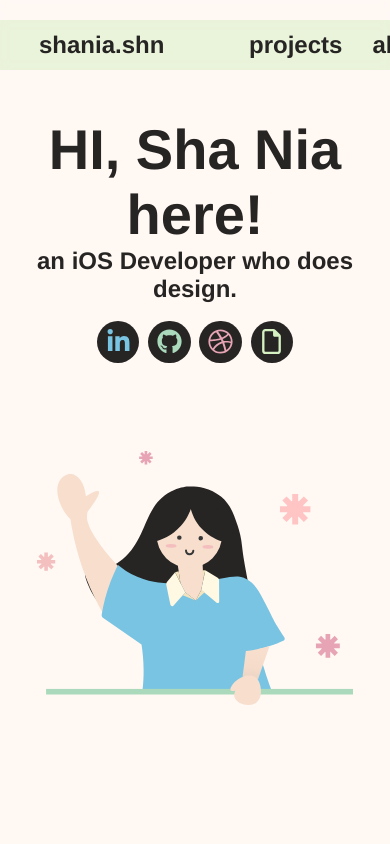
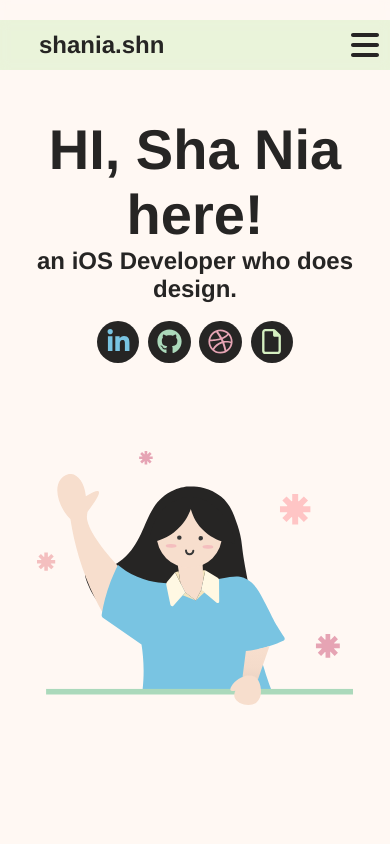
Before and after one commit to shaniashn/shaniashn.github.io, a Vue app: page / in a window 390 px wide. Shown: the top 844 px of the page. Built offline with nearby package versions, Linux system fonts and the light colour scheme.

Commit message:
feat: add responsive menu interface

```diff
--- a/src/components/HomePage.vue
+++ b/src/components/HomePage.vue
@@ -2,8 +2,7 @@
   <WelcomeView />
   <PortfolioView />
   <AboutPage />
-  <!--
-  <FooterView /> -->
+  <FooterView />
   <Nav />
 </template>
 
@@ -12,7 +11,7 @@ import Nav from './NavigationBar.vue';
 import PortfolioView from './PortfolioView.vue';
 import AboutPage from './AboutPage.vue';
 import WelcomeView from './WelcomeView.vue';
-// import FooterView from './FooterView.vue';
+import FooterView from './FooterView.vue';
 
 export default {
   name: 'HomePage',
@@ -21,7 +20,7 @@ export default {
     PortfolioView,
     AboutPage,
     WelcomeView,
-    // FooterView
+    FooterView
   }
 }
 </script>
--- a/src/components/NavigationBar.vue
+++ b/src/components/NavigationBar.vue
@@ -7,9 +7,18 @@
         </a>
       </ul>
       <ul>
-      <a href="#portfolio"><li>projects</li></a>
-      <a href="#about"><li>about</li></a>
-      <a href="https://read.cv/shaniashn" target="_blank"><li>resume</li></a>
+        <font-awesome-icon icon="fa-solid fa-bars" size="2x" v-show="!showMenu" @click="toggleMenu"/>
+        <font-awesome-icon icon="fa-solid fa-xmark" size="2x" v-show="showMenu" @click="toggleMenu"/>
+
+        <a href="#portfolio" v-show="showMenu">
+          <li>projects</li>
+        </a>
+        <a href="#about" v-show="showMenu">
+          <li>about</li>
+        </a>
+        <a href="https://read.cv/shaniashn" target="_blank" v-show="showMenu">
+          <li>resume</li>
+        </a>
       </ul>
     </nav>
   </header>
@@ -18,6 +27,16 @@
 <script>
 export default {
   name: 'NavigationBar',
+  data() {
+    return {
+      showMenu: false
+    }
+  },
+  methods: {
+    toggleMenu() {
+      return this.showMenu = !this.showMenu
+    }
+  }
 }
 </script>
 
@@ -86,4 +105,40 @@ nav ul:last-child {
   width: 30%;
   right: 10%;
 }
+
+nav ul:last-child svg {
+  display: none;
+}
+
+@media screen and (max-width: 769px) {
+
+  nav ul:last-child {
+    width: 100%;
+    right: 0%;
+    flex-direction: column;
+    /* height: 200px; */
+    justify-content: space-evenly;
+    /* padding-top: 20px; */
+    align-items: center;
+    /* background-color: rgb(255, 248, 243, 0.5); */
+    /* backdrop-filter: blur(5px); */
+  }
+
+  nav ul:last-child svg {
+    display: flex;
+    width: 50px;
+    padding: 0 0 5% 0;
+    align-self: end;
+  }
+
+  nav ul:last-child a{
+    padding: 3%;
+  }
+
+  nav ul:last-child svg:first-child {
+    padding: 0;
+  }
+}
+
+
 </style>
--- a/src/main.js
+++ b/src/main.js
@@ -6,10 +6,10 @@ import { library } from '@fortawesome/fontawesome-svg-core';
 import { FontAwesomeIcon } from '@fortawesome/vue-fontawesome';
 import { faLinkedinIn, faGithub, faDribbble } from '@fortawesome/free-brands-svg-icons';
 import { faFile } from '@fortawesome/free-regular-svg-icons';
-import { faArrowRight, faArrowLeft }  from '@fortawesome/free-solid-svg-icons';
+import { faArrowRight, faArrowLeft, faXmark, faBars }  from '@fortawesome/free-solid-svg-icons';
 
 
-library.add({ faLinkedinIn, faDribbble, faGithub, faFile, faArrowLeft, faArrowRight});
+library.add({ faLinkedinIn, faDribbble, faGithub, faFile, faArrowLeft, faArrowRight, faXmark, faBars});
 
 const app = createApp(App);
 
```
Lines whose indentation alone changed are shown as unchanged.
